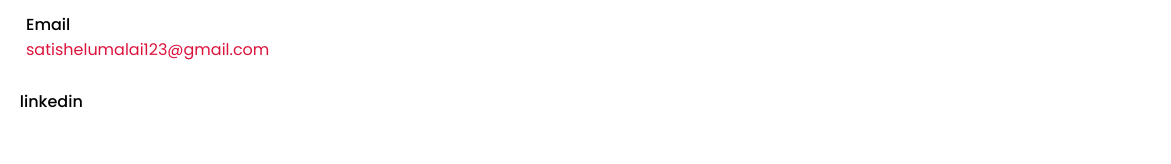
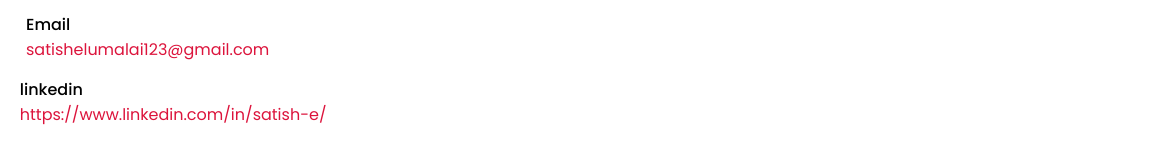
Before and after one commit to Pavangokulbr/2001, a plain HTML site: page index.html in a window 1280 px wide. Shown: the part 3572-3736 px from the top of the page, 109-1280 px from the left. Drawn offline with nearby package versions, Linux system fonts and the light colour scheme.

Commit message:
linkedin

```diff
--- a/index.html
+++ b/index.html
@@ -207,7 +207,7 @@
 
                             <div class="info">
                                 <div class="head">linkedin</div>
-                                <a href="https://www.linkedin.com/in/satish-e/"></a>
+                                <div class="sub-title">https://www.linkedin.com/in/satish-e/</div>
                             </div>
                         </div>
                     </div>
```
